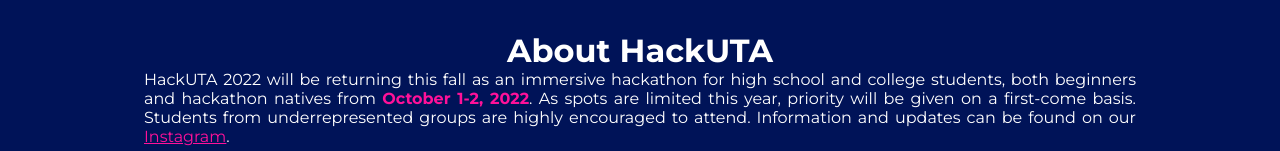
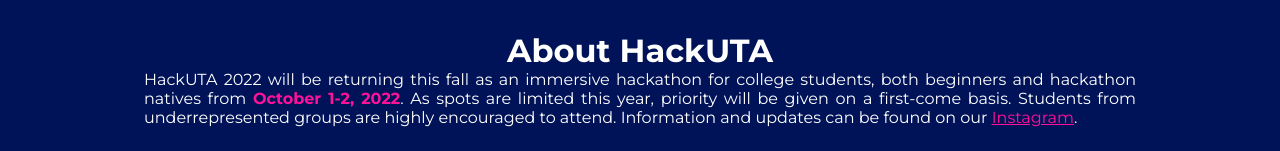
Before and after one commit to acmuta/hackuta-website, a Svelte app: page / in a window 1280 px wide. Shown: the part 801-952 px from the top of the page. Built offline with nearby package versions, Linux system fonts and the light colour scheme.

Commit message:
Removed High School

```diff
--- a/src/App.svelte
+++ b/src/App.svelte
@@ -129,7 +129,7 @@
     <div slot="content" class="about">
       <p>
         HackUTA 2022 will be returning this fall as an immersive hackathon for
-        high school and college students, both beginners and hackathon natives
+        college students, both beginners and hackathon natives
         from <b style="color: var(--primary-color);">October 1-2, 2022</b>. As
         spots are limited this year, priority will be given on a first-come
         basis. Students from underrepresented groups are highly encouraged to
```
